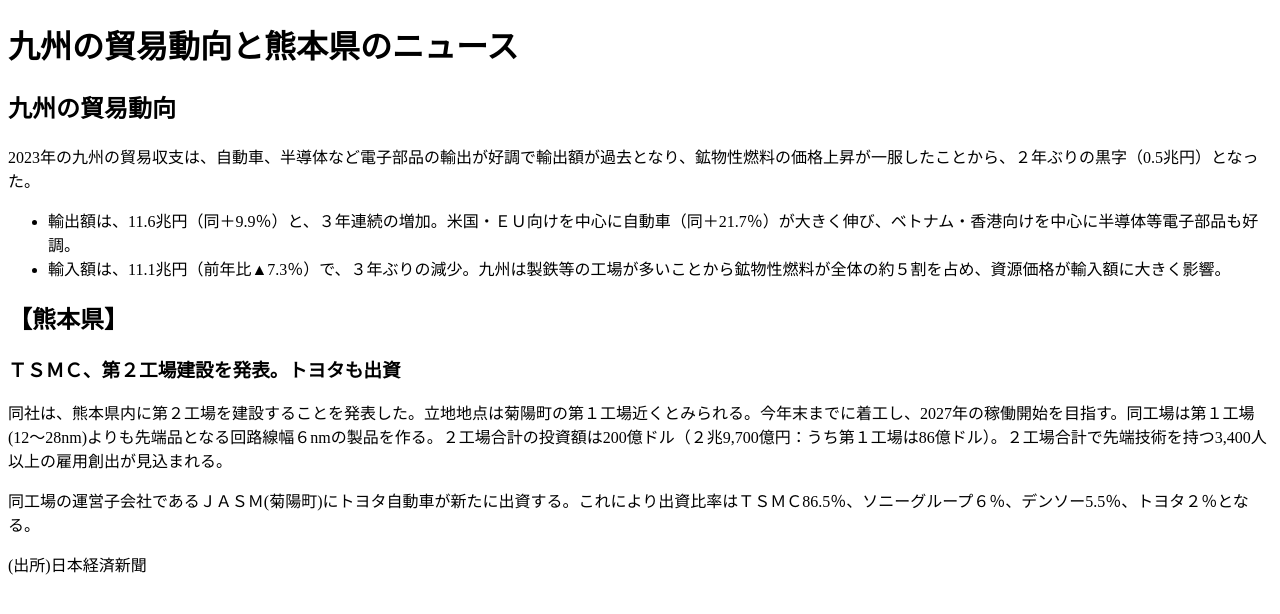
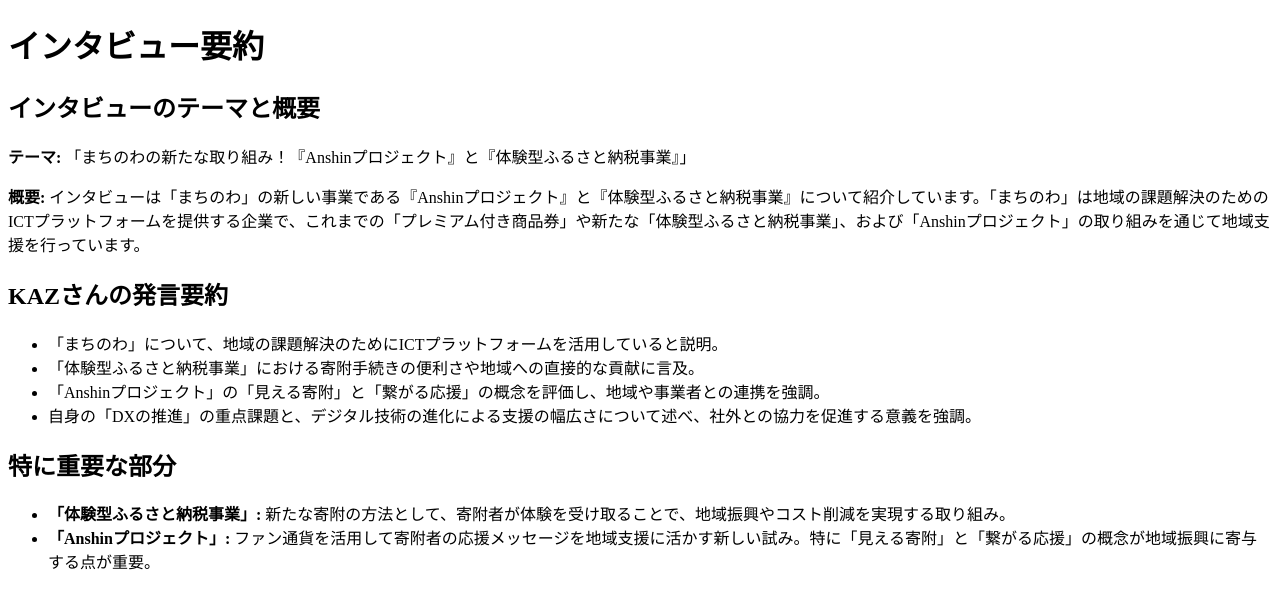
Before and after one commit to NaoyInakaz/ShuninChallenge, a plain HTML site: page index.html in a window 1280 px wide. Drawn offline with Linux system fonts and the light colour scheme.

Commit message:
Update index.html

```diff
--- a/index.html
+++ b/index.html
@@ -3,23 +3,28 @@
 <head>
     <meta charset="UTF-8">
     <meta name="viewport" content="width=device-width, initial-scale=1.0">
-    <title>九州の貿易動向と熊本県のニュース</title>
+    <title>インタビュー要約</title>
 </head>
 <body>
-    <h1>九州の貿易動向と熊本県のニュース</h1>
+    <h1>インタビュー要約</h1>
 
-    <h2>九州の貿易動向</h2>
-    <p>2023年の九州の貿易収支は、自動車、半導体など電子部品の輸出が好調で輸出額が過去となり、鉱物性燃料の価格上昇が一服したことから、２年ぶりの黒字（0.5兆円）となった。</p>
+    <h2>インタビューのテーマと概要</h2>
+    <p><strong>テーマ:</strong> 「まちのわの新たな取り組み！『Anshinプロジェクト』と『体験型ふるさと納税事業』」</p>
+    <p><strong>概要:</strong> インタビューは「まちのわ」の新しい事業である『Anshinプロジェクト』と『体験型ふるさと納税事業』について紹介しています。「まちのわ」は地域の課題解決のためのICTプラットフォームを提供する企業で、これまでの「プレミアム付き商品券」や新たな「体験型ふるさと納税事業」、および「Anshinプロジェクト」の取り組みを通じて地域支援を行っています。</p>
+
+    <h2>KAZさんの発言要約</h2>
     <ul>
-        <li>輸出額は、11.6兆円（同＋9.9％）と、３年連続の増加。米国・ＥＵ向けを中心に自動車（同＋21.7％）が大きく伸び、ベトナム・香港向けを中心に半導体等電子部品も好調。</li>
-        <li>輸入額は、11.1兆円（前年比▲7.3％）で、３年ぶりの減少。九州は製鉄等の工場が多いことから鉱物性燃料が全体の約５割を占め、資源価格が輸入額に大きく影響。</li>
+        <li>「まちのわ」について、地域の課題解決のためにICTプラットフォームを活用していると説明。</li>
+        <li>「体験型ふるさと納税事業」における寄附手続きの便利さや地域への直接的な貢献に言及。</li>
+        <li>「Anshinプロジェクト」の「見える寄附」と「繋がる応援」の概念を評価し、地域や事業者との連携を強調。</li>
+        <li>自身の「DXの推進」の重点課題と、デジタル技術の進化による支援の幅広さについて述べ、社外との協力を促進する意義を強調。</li>
     </ul>
 
-    <h2>【熊本県】</h2>
+    <h2>特に重要な部分</h2>
+    <ul>
+        <li><strong>「体験型ふるさと納税事業」:</strong> 新たな寄附の方法として、寄附者が体験を受け取ることで、地域振興やコスト削減を実現する取り組み。</li>
+        <li><strong>「Anshinプロジェクト」:</strong> ファン通貨を活用して寄附者の応援メッセージを地域支援に活かす新しい試み。特に「見える寄附」と「繋がる応援」の概念が地域振興に寄与する点が重要。</li>
+    </ul>
 
-    <h3>ＴＳＭＣ、第２工場建設を発表。トヨタも出資</h3>
-    <p>同社は、熊本県内に第２工場を建設することを発表した。立地地点は菊陽町の第１工場近くとみられる。今年末までに着工し、2027年の稼働開始を目指す。同工場は第１工場(12～28nm)よりも先端品となる回路線幅６nmの製品を作る。２工場合計の投資額は200億ドル（２兆9,700億円：うち第１工場は86億ドル）。２工場合計で先端技術を持つ3,400人以上の雇用創出が見込まれる。</p>
-    <p>同工場の運営子会社であるＪＡＳＭ(菊陽町)にトヨタ自動車が新たに出資する。これにより出資比率はＴＳＭＣ86.5％、ソニーグループ６％、デンソー5.5％、トヨタ２％となる。</p>
-    <p>(出所)日本経済新聞</p>
 </body>
 </html>
```
